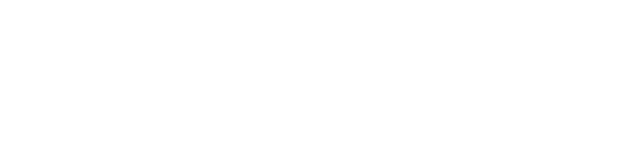
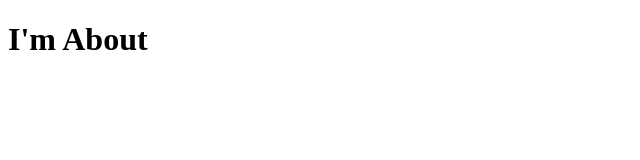
Before and after one commit to phonemyintaung/2023-April, a plain HTML site: page about.html in a window 1280 px wide. Shown: the whole page, without its empty margins (0-640 px from the left). Drawn offline with Linux system fonts and the light colour scheme.

Commit message:
html edited-3

```diff
--- a/about.html
+++ b/about.html
@@ -8,6 +8,8 @@
     <link rel="stylesheet" href="css/style.css">
 </head>
 <body>
+    <h1>I'm About</h1>
+
     <script src="./js/app.js"></script>
 </body>
 </html>
```
